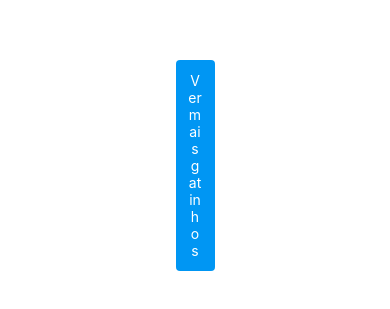
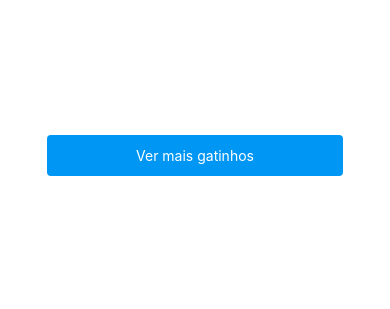
Before and after one commit to deisedomingues/pdm_p2, a React Native app: screen / in a window 390 px wide. Shown: the part 257-566 px from the top of the page. Built offline with nearby package versions, Linux system fonts and the light colour scheme.

Commit message:
feat: altera o favicon em "app.json" e ajusta configurações do babel

```diff
--- a/App.tsx
+++ b/App.tsx
@@ -1,40 +1,41 @@
+import {
+  useState
+} from 'react';
+
 import {
   FlatList,
+  Image,
   Pressable,
   StyleSheet,
   Text,
   View
 } from 'react-native';
 
-import {
-  useState
-  } from 'react';
-
-import {
-  CAT_API
-  } from 'react-native-dotenv';
+export default function App() {
+  const [gatinho, setGatinho] = useState([]);
 
 
-  export default function App() {
-    const { CAT_API } = process.env;
-    const [gatinho, setGatinho] = useState<Gatos[]>([]);
+  const fetchGatos = async () => {
+    const response = await fetch('https://api.thecatapi.com/v1/images/search?limit=5');
+    const data = await response.json();
+    setGatinho(prevGatinhos => [...prevGatinhos, ...data]);
+  };
+
+
+  const handlePress = () => {
+    fetchGatos();
+  };
 
   return (
-
     <View style={styles.container}>
 
-      <Pressable
-      style={styles.button}>
-        <Text
-          style={styles.buttonText}>
-            Ver mais gatinhos
-        </Text>
+      <Pressable style={styles.button} onPress={handlePress}>
+        <Text style={styles.buttonText}>Ver mais gatinhos</Text>
       </Pressable>
 
     </View>
   );
 }
-
 
 const styles = StyleSheet.create({
   container: {
@@ -42,18 +43,23 @@ import {
     backgroundColor: '#fff',
     alignItems: 'center',
     justifyContent: 'center',
+    padding: 10,
   },
-
   button: {
-    width: '10%',
-    backgroundColor: '#0096F3', //material design blue 500
+    width: '80%',
+    backgroundColor: '#0096F3', // Material design blue 500
     padding: 12,
-    borderRadius: 4
+    borderRadius: 4,
+    marginBottom: 20,
   },
-
   buttonText: {
     color: 'white',
-    textAlign: 'center'
-  }
-
+    textAlign: 'center',
+  },
+  image: {
+    width: 300,
+    height: 200,
+    marginBottom: 10,
+    borderRadius: 8,
+  },
 });
--- a/app.json
+++ b/app.json
@@ -21,7 +21,7 @@
       }
     },
     "web": {
-      "favicon": "./assets/favicon.png"
+      "favicon": "./assets/gatinho.png"
     }
   }
 }
--- a/babel.config.js
+++ b/babel.config.js
@@ -1,6 +1,12 @@
-module.exports = function(api) {
+module.exports = function (api) {
   api.cache(true);
   return {
     presets: ['babel-preset-expo'],
+    plugins: [
+      ['module:react-native-dotenv', {
+        moduleName: '@env',
+        path: '.env',
+      }]
+    ],
   };
 };
--- a/package.json
+++ b/package.json
@@ -7,7 +7,6 @@
     "android": "expo start --android",
     "ios": "expo start --ios",
     "web": "expo start --web"
-
   },
   "dependencies": {
     "@expo/metro-runtime": "~3.2.3",
```
Also changed, not shown: assets/gatinho.png (added). Lines whose indentation alone changed are shown as unchanged.
